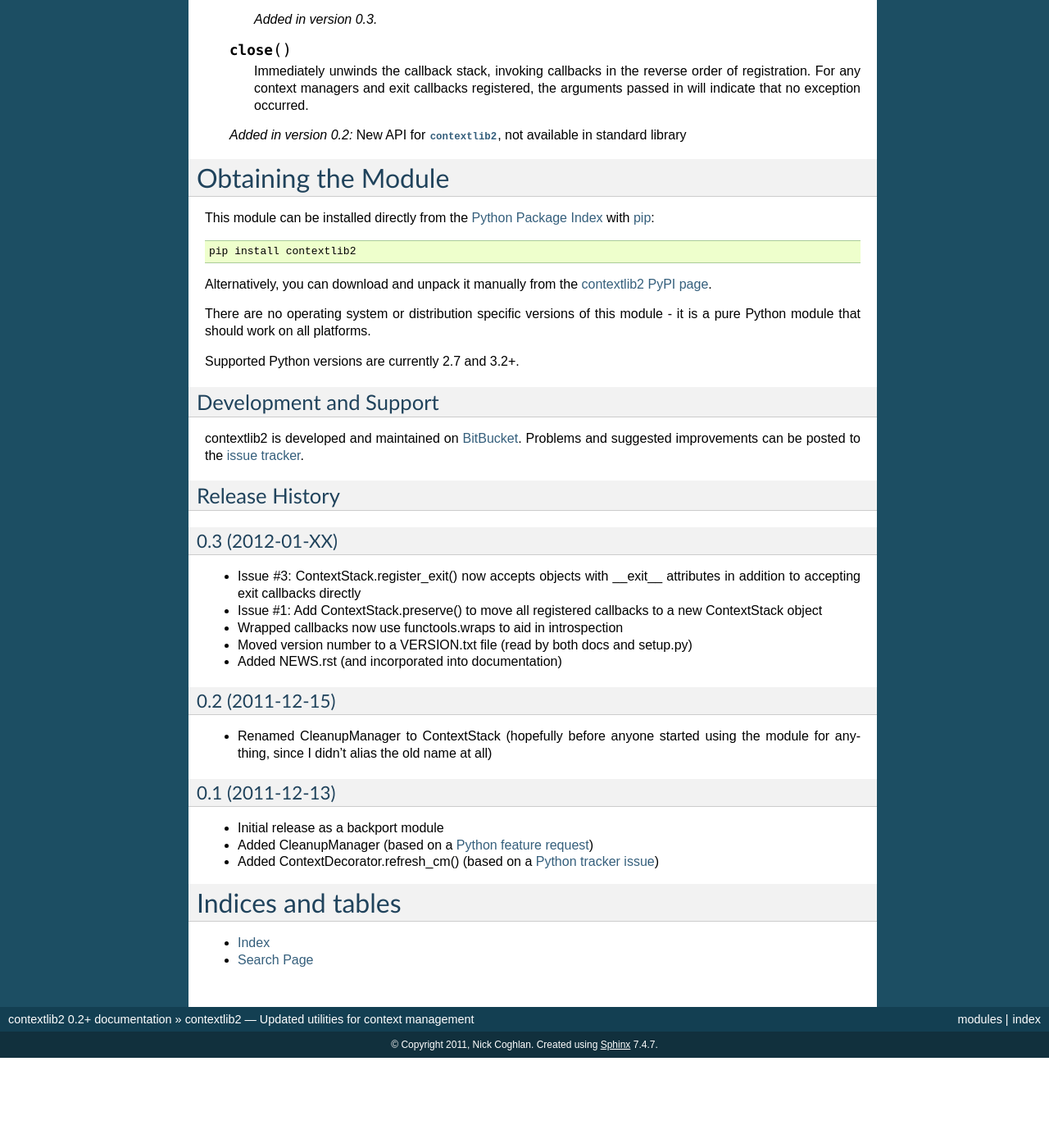
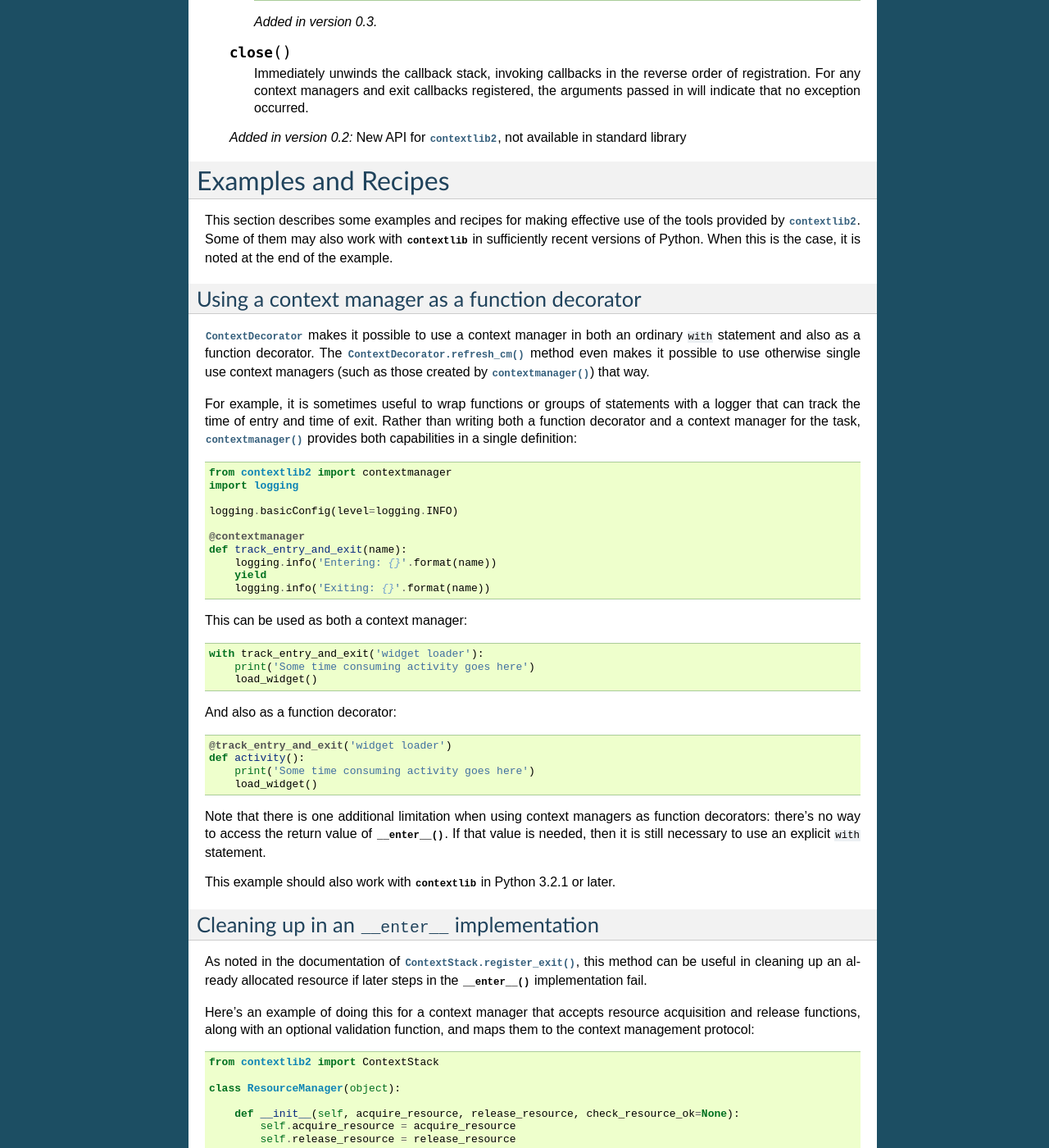
Before and after one commit to trim21/contextlib2, a Sphinx documentation site: the page built from docs/index.rst, in a window 1280 px wide and 1400 px high, scrolled down 4121 px. Shown: the whole window at 82% size. Built offline with Sphinx 7.4.7, drawn with Linux system fonts in a browser that asks for light colours; before the commit the page ends 5411 px from its top, so only the background shows below that; some of the changed text lies outside the part shown.

Commit message:
Issue #2: Add examples and recipes section to docs

```diff
--- a/NEWS.rst
+++ b/NEWS.rst
@@ -5,6 +5,7 @@ Release History
 0.3 (2012-01-XX)
 ~~~~~~~~~~~~~~~~
 
+* Issue #2: Add examples and recipes section to docs
 * Issue #3: ContextStack.register_exit() now accepts objects with __exit__
   attributes in addition to accepting exit callbacks directly
 * Issue #1: Add ContextStack.preserve() to move all registered callbacks to
--- a/docs/index.rst
+++ b/docs/index.rst
@@ -33,7 +33,7 @@ are currently:
 API Reference
 =============
 
-.. function:: @contextmanager
+.. function:: contextmanager
 
    This function is a decorator that can be used to define a factory
    function for ``with`` statement context managers, without needing to
@@ -280,6 +280,171 @@ API Reference
       New API for :mod:`contextlib2`, not available in standard library
 
 
+Examples and Recipes
+====================
+
+This section describes some examples and recipes for making effective use of
+the tools provided by :mod:`contextlib2`. Some of them may also work with
+:mod:`contextlib` in sufficiently recent versions of Python. When this is the
+case, it is noted at the end of the example.
+
+
+Using a context manager as a function decorator
+-----------------------------------------------
+
+:class:`ContextDecorator` makes it possible to use a context manager in
+both an ordinary ``with`` statement and also as a function decorator. The
+:meth:`ContextDecorator.refresh_cm` method even makes it possible to use
+otherwise single use context managers (such as those created by
+:func:`contextmanager`) that way.
+
+For example, it is sometimes useful to wrap functions or groups of statements
+with a logger that can track the time of entry and time of exit.  Rather than
+writing both a function decorator and a context manager for the task,
+:func:`contextmanager` provides both capabilities in a single
+definition::
+
+    from contextlib2 import contextmanager
+    import logging
+
+    logging.basicConfig(level=logging.INFO)
+
+    @contextmanager
+    def track_entry_and_exit(name):
+        logging.info('Entering: {}'.format(name))
+        yield
+        logging.info('Exiting: {}'.format(name))
+
+This can be used as both a context manager::
+
+    with track_entry_and_exit('widget loader'):
+        print('Some time consuming activity goes here')
+        load_widget()
+
+And also as a function decorator::
+
+    @track_entry_and_exit('widget loader')
+    def activity():
+        print('Some time consuming activity goes here')
+        load_widget()
+
+Note that there is one additional limitation when using context managers
+as function decorators: there's no way to access the return value of
+:meth:`__enter__`. If that value is needed, then it is still necessary to use
+an explicit ``with`` statement.
+
+This example should also work with :mod:`contextlib` in Python 3.2.1 or later.
+
+
+Cleaning up in an ``__enter__`` implementation
+----------------------------------------------
+
+As noted in the documentation of :meth:`ContextStack.register_exit`, this
+method can be useful in cleaning up an already allocated resource if later
+steps in the :meth:`__enter__` implementation fail.
+
+Here's an example of doing this for a context manager that accepts resource
+acquisition and release functions, along with an optional validation function,
+and maps them to the context management protocol::
+
+   from contextlib2 import ContextStack
+
+   class ResourceManager(object):
+
+       def __init__(self, acquire_resource, release_resource, check_resource_ok=None):
+           self.acquire_resource = acquire_resource
+           self.release_resource = release_resource
+           self.check_resource_ok = check_resource_ok
+
+       def __enter__(self):
+           resource = self.acquire_resource()
+           if self.check_resource_ok is not None:
+               with ContextStack() as stack:
+                   stack.register_exit(self)
+                   if not self.check_resource_ok(resource):
+                       msg = "Failed validation for {!r}"
+                       raise RuntimeError(msg.format(resource))
+                   # The validation check passed and didn't raise an exception
+                   # Accordingly, we want to keep the resource, and pass it
+                   # back to our caller
+                   stack.preserve()
+           return resource
+
+       def __exit__(self, *exc_details):
+           # We don't need to duplicate any of our resource release logic
+           self.release_resource()
+
+
+Replacing any use of ``try-finally`` and flag variables
+-------------------------------------------------------
+
+A pattern you will sometimes see is a ``try-finally`` statement with a flag
+variable to indicate whether or not the body of the ``finally`` clause should
+be executed. In its simplest form (that can't already be handled just by
+using an ``except`` clause instead), it looks something like this::
+
+   cleanup_needed = True
+   try:
+       result = perform_operation()
+       if result:
+           cleanup_needed = False
+   finally:
+       if cleanup_needed:
+           cleanup_resources()
+
+As with any ``try`` statement based code, this can cause problems for
+development and review, because the setup code and the cleanup code can end
+up being separated by arbitrarily long sections of code.
+
+:class:`ContextStack` makes it possible to instead register a callback for
+execution at the end of a ``with`` statement, and then later decide to skip
+executing that callback::
+
+   from contextlib2 import ContextStack
+
+   with ContextStack() as stack:
+       stack.register(cleanup_resources)
+       result = perform_operation()
+       if result:
+           stack.preserve()
+
+This allows the intended cleanup up behaviour to be made explicit up front,
+rather than requiring a separate flag variable.
+
+If you find yourself using this pattern a lot, it can be simplified even
+further by means of a small helper class::
+
+   from contextlib2 import ContextStack
+
+   class Callback(ContextStack):
+       def __init__(self, callback, *args, **kwds):
+           super(Callback, self).__init__()
+           self.register(callback, *args, **kwds)
+
+       def cancel(self):
+           self.preserve()
+
+   with Callback(cleanup_resources) as cb:
+       result = perform_operation()
+       if result:
+           cb.cancel()
+
+If the resource cleanup isn't already neatly bundled into a standalone
+function, then it is still possible to use the decorator form of
+:meth:`ContextStack.register_exit` to declare the resource cleanup in
+advance::
+
+   from contextlib2 import ContextStack
+
+   with ContextStack() as stack:
+       @stack.register_exit
+       def cleanup_resources(*exc_details):
+           ...
+       result = perform_operation()
+       if result:
+           stack.preserve()
+
+
 Obtaining the Module
 ====================
 
```
